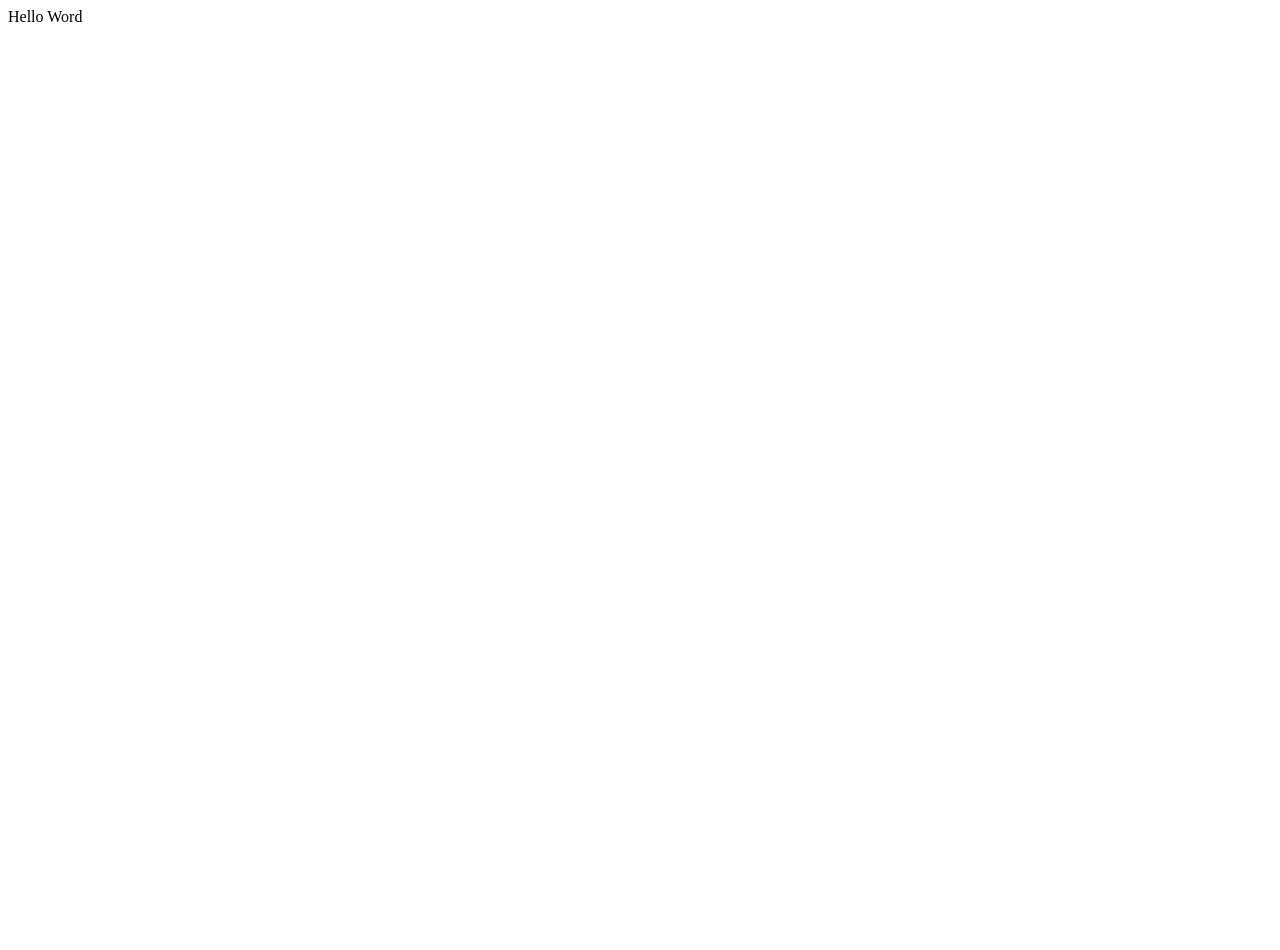
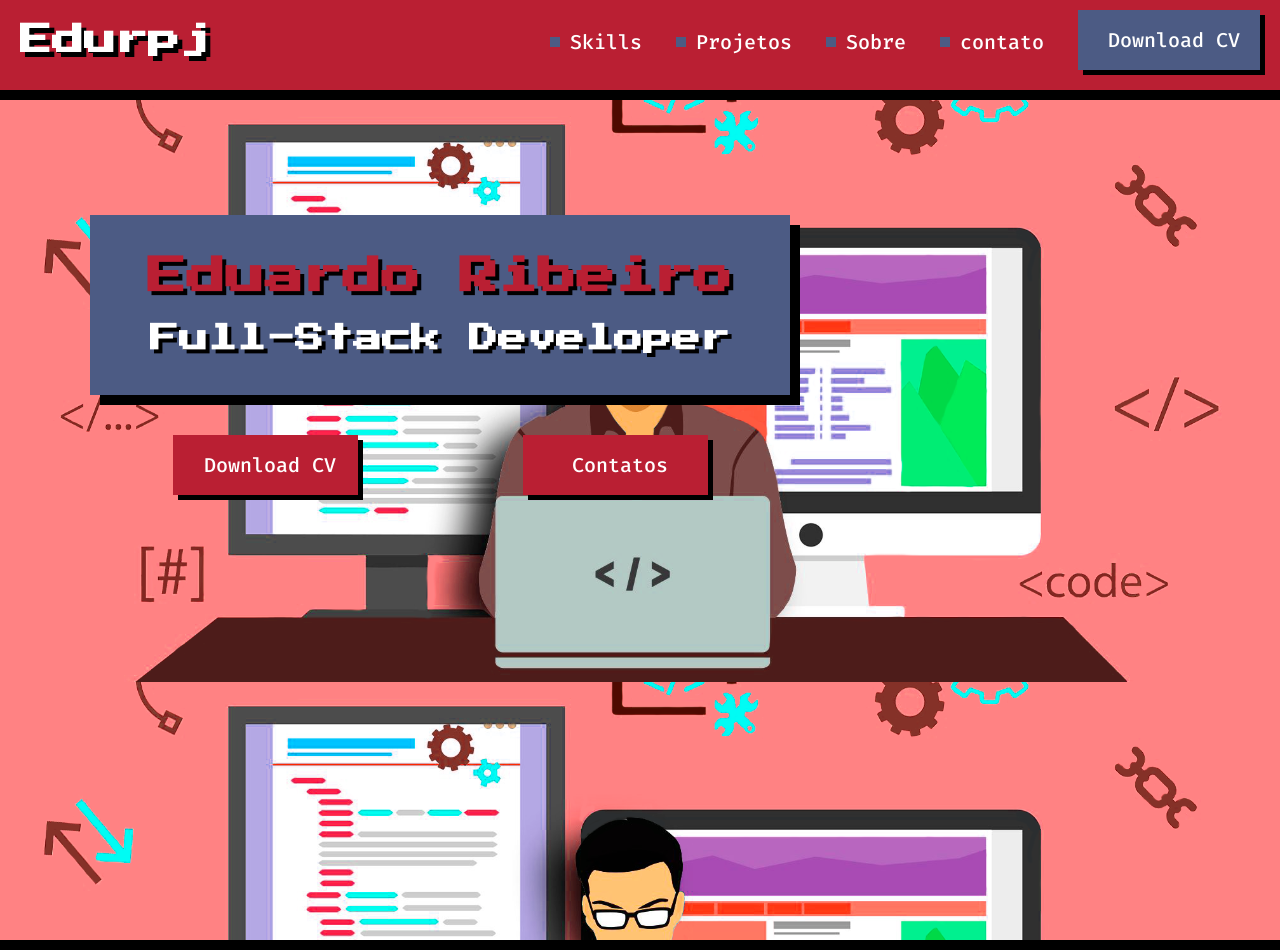
Before and after one commit to edurpj/eduardor.github.io, a plain HTML site: page index.html in a window 1280 px wide. Before the commit the page ends 800 px from the top, so only its background shows below. Drawn offline with Linux system fonts and the light colour scheme.

Commit message:
Adiciona página

```diff
--- /dev/null
+++ b/index.css/components/banner.css
@@ -0,0 +1,24 @@
+.banner {
+    background-image: url(/imagens/code.png);
+    box-sizing: border-box;
+    height: 850px;
+    background-size: 100%;
+    border-bottom: 10px solid #000;
+    padding-top: 115px;
+    padding-left: 90px;
+}
+
+.banner .wrapper {
+    display: flex;
+    flex-direction: column;
+    width: 700px;
+}
+
+.banner #box {
+    margin-bottom: 40px;
+}
+
+.banner .navegation {
+    display: flex;
+    justify-content: space-around;
+}
--- /dev/null
+++ b/index.css/components/box.css
@@ -0,0 +1,11 @@
+#box {
+    display: inline-block;
+    background-color: #4C5B84;
+    box-shadow: 10px 10px 0 #000;
+    text-align: center;
+    padding: 42px 44px;
+}
+
+#box h1 {  /* #box h1 Está pegando o filho h1 para atrinuir só a ele*/
+    margin-bottom: 28px;
+}
--- /dev/null
+++ b/index.css/components/button.css
@@ -0,0 +1,37 @@
+.downOne {
+    /* dysplay: inline-block, bloqueia o inline padrão da tag a,
+    que não permite usar width e o height*/
+    display: inline-block;
+    background-color: #4C5B84;
+    height: 60px;
+    line-height: 60px;
+    padding-left: 20px;
+    padding-right: 20px;
+    box-shadow: 5px 5px 0px #000;
+    margin-right: 0;
+    transition: transform 400ms cubic-bezier(0.42, 0, 0.03, 1.56);
+
+}
+
+.downOne:hover {
+    transform: scale(1.08);
+}
+
+.buttontwo {
+    text-align: center;
+    display: inline-block;
+    background-color: #BA1F33;
+    width: 145px;
+    height: 60px;
+    line-height: 60px;
+    padding-left: 20px;
+    padding-right: 20px;
+    box-shadow: 5px 5px 0px #000;
+    margin-right: 0;
+    transition: transform 400ms cubic-bezier(0.42, 0, 0.03, 1.56);
+
+}
+
+.buttontwo:hover {
+    transform: scale(1.08);
+}
--- /dev/null
+++ b/index.css/components/subtitle.css
@@ -0,0 +1,6 @@
+h2 {
+    font-size: 29px;
+    color: #fff;
+    font-family: 'Press Start 2P', sans-serif;
+    text-shadow: 4px 4px 0 #000;
+}
--- /dev/null
+++ b/index.css/components/title.css
@@ -0,0 +1,6 @@
+.titleOne {
+    font-family: 'Press Start 2P', sans-serif;
+    font-size: 39px;
+    color: #BA1F33;
+    text-shadow: 4px 4px 0 #000;
+}
--- /dev/null
+++ b/index.css/reset.css
@@ -0,0 +1,5 @@
+/* Resetar o CSS para possiveis erros em outros navegadores*/
+
+body, h1, h2, h3 {
+    margin: 0;
+}
--- /dev/null
+++ b/index.css/style.css
@@ -0,0 +1,51 @@
+a {
+    display: inline-flex;
+    align-items: center;
+    font-family: "Fira Code", Arial, Helvetica, sans-serif;
+    color: #fff;
+    font-size: 20px;
+    font-weight: 500;
+    text-decoration: none;
+    margin-right: 30px;
+}
+
+nav {
+   text-align: right;
+}
+
+nav:hover {
+    color: rgb(41, 39, 39);
+}
+
+.header1 {
+    display: flex;
+    justify-content: space-between;
+    align-items: center;
+    background-color: #BA1F33;
+    border-bottom: 10px solid #000;
+    padding-left: 20px;
+    padding-right: 20px;
+    padding-top: 10px;
+    padding-bottom: 20px;
+}
+
+h1 {
+    font-family: 'Press Start 2P', sans-serif;
+    color: #fff;
+    text-shadow: 5px 5px 0px #000;
+}
+
+
+a::before {  /*  before ou after, coloca um alemento antes ou depois da tag*/
+    content: "";
+    background-color: #4C5B84;
+    width: 10px;
+    height: 10px;
+    margin-right: 10px;
+
+}
+
+.imgBanner {
+    width: 100%;
+    height: 60%;
+}
--- a/index.html
+++ b/index.html
@@ -1 +1,44 @@
-Hello Word
+<!DOCTYPE html>
+<html lang="pt-BR">
+<head>
+    <meta charset="UTF-8">
+    <meta http-equiv="X-UA-Compatible" content="IE=edge">
+    <meta name="viewport" content="width=device-width, initial-scale=1.0">
+
+    <link rel="preconnect" href="https://fonts.gstatic.com">
+    <link href="https://fonts.googleapis.com/css2?family=Fira+Code:wght@300;500&family=Press+Start+2P&display=swap" rel="stylesheet">
+
+    <link rel="stylesheet" href="/index.css/reset.css">
+    <link rel="stylesheet" href="/index.css/style.css">
+    <link rel="stylesheet" href="/index.css/components/title.css">
+    <link rel="stylesheet" href="/index.css/components/banner.css">
+    <link rel="stylesheet" href="/index.css/components/subtitle.css">
+    <link rel="stylesheet" href="/index.css/components/box.css">
+    <link rel="stylesheet" href="/index.css/components/button.css">
+    <title>Eduardo</title>
+</head>
+<body>
+     <header class="header1">
+         <h1>Edurpj</h1>
+         <nav>
+             <a href="" lang="en">Skills</a>
+             <a href="">Projetos</a>
+             <a href="">Sobre</a>
+             <a href="">contato</a>
+             <a class="downOne" href="" lang="en">Download CV</a>
+            </nav>
+        </header>
+        <section class="banner">
+             <div class="wrapper">
+                <div id="box">
+                    <h1 class="titleOne">Eduardo Ribeiro</h1>
+                    <h2>Full-Stack Developer</h2>
+                </div>
+                <div class="navegation">
+                    <a class="buttontwo" href="" lang="en">Download CV</a>
+                    <a class="buttontwo" href=""> Contatos</a>
+                </div>
+            </div>
+        </section>
+    </body>
+</html>
```
Also changed, not shown: imagens/code.png (added).
